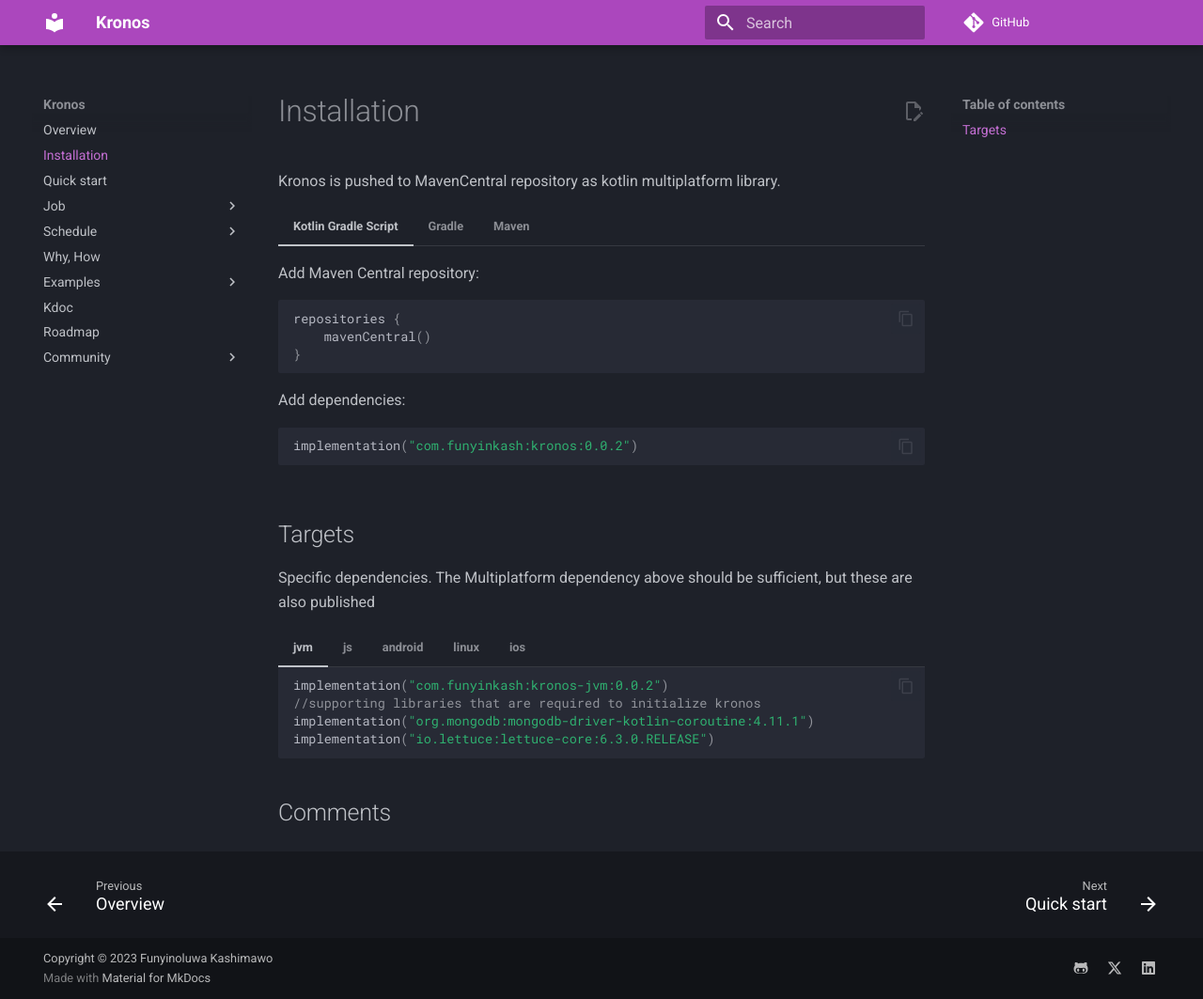
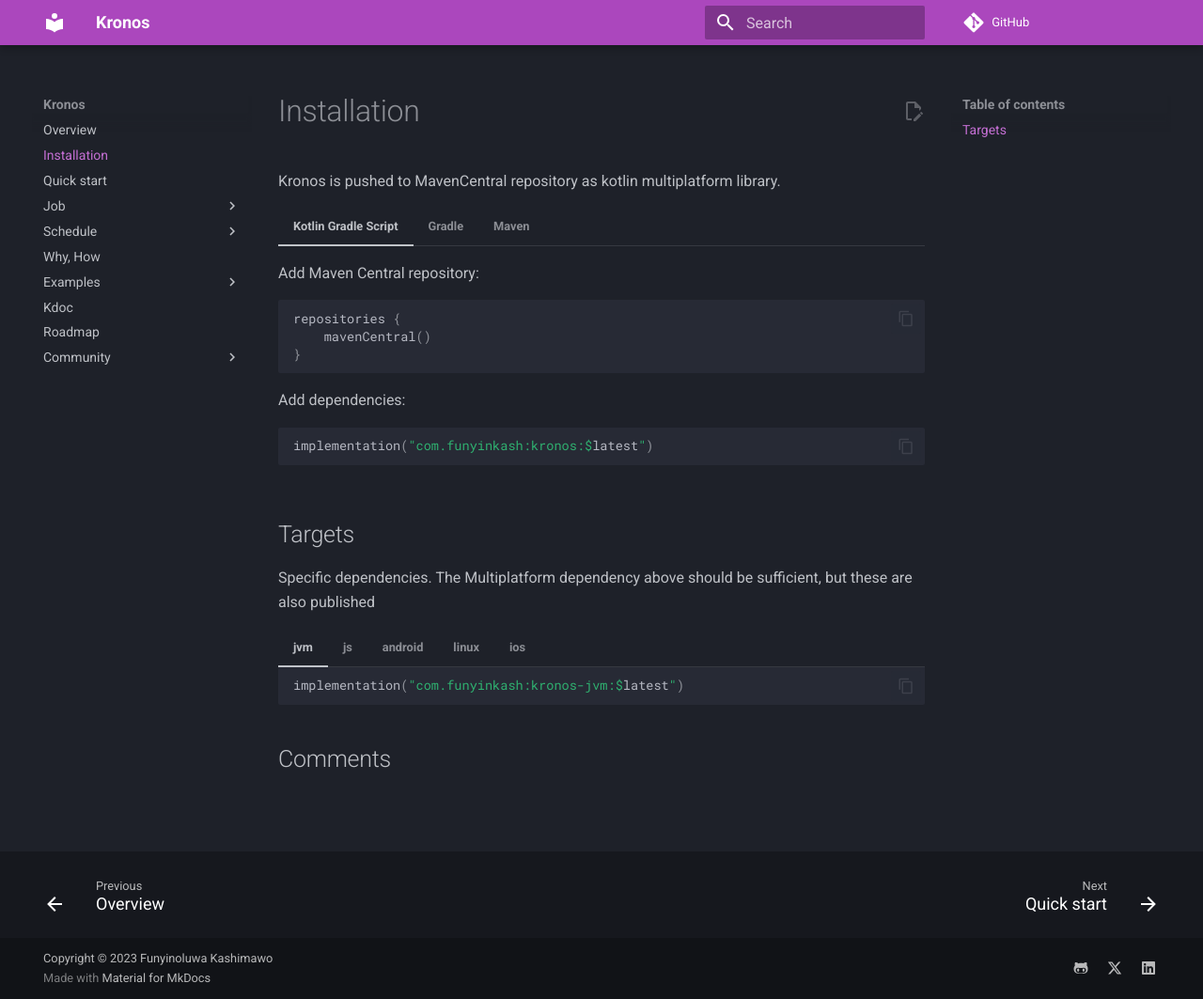
Before and after one commit to funyin/Kronos, an MkDocs documentation site: the page built from docs/installation.md, in a window 1280 px wide and 1063 px high. Shown: the whole window at 94% size. Built offline with MkDocs 1.6.1 and Material for MkDocs 9.7.7, drawn with Linux system fonts in a browser that asks for light colours; comment, search, counter and statistics services are not loaded; the version menu is left out.

````diff
--- a/docs/installation.md
+++ b/docs/installation.md
@@ -19,7 +19,7 @@
     Add dependencies:
 
     ```kotlin
-    implementation("com.funyinkash:kronos:0.0.2")
+    implementation("com.funyinkash:kronos:$latest")
     ```
 
 === "Gradle"
@@ -35,7 +35,7 @@
     Add dependencies (you can also add other modules that you need):
 
     ```groovy
-    implementation 'com.funyinkash:kronos:0.0.2'
+    implementation 'com.funyinkash:kronos:$latest'
     ```
 
 === "Maven"
@@ -59,7 +59,7 @@
     <dependency>
         <groupId>com.funyinkash</groupId>
         <artifactId>kronos</artifactId>
-        <version>0.0.2</version>
+        <version>$latest</version>
     </dependency>
     ```
 
@@ -68,10 +68,7 @@
 
 === "jvm"
     ```kotlin
-    implementation("com.funyinkash:kronos-jvm:0.0.2")
-    //supporting libraries that are required to initialize kronos
-    implementation("org.mongodb:mongodb-driver-kotlin-coroutine:4.11.1")
-    implementation("io.lettuce:lettuce-core:6.3.0.RELEASE")
+    implementation("com.funyinkash:kronos-jvm:$latest")
     ```
 
 === "js"
````
Also changed, not shown: CHANGELOG.md (added, +6 -0 lines), README.md (+4 -4 lines), docs/index.md (+4 -5 lines).
